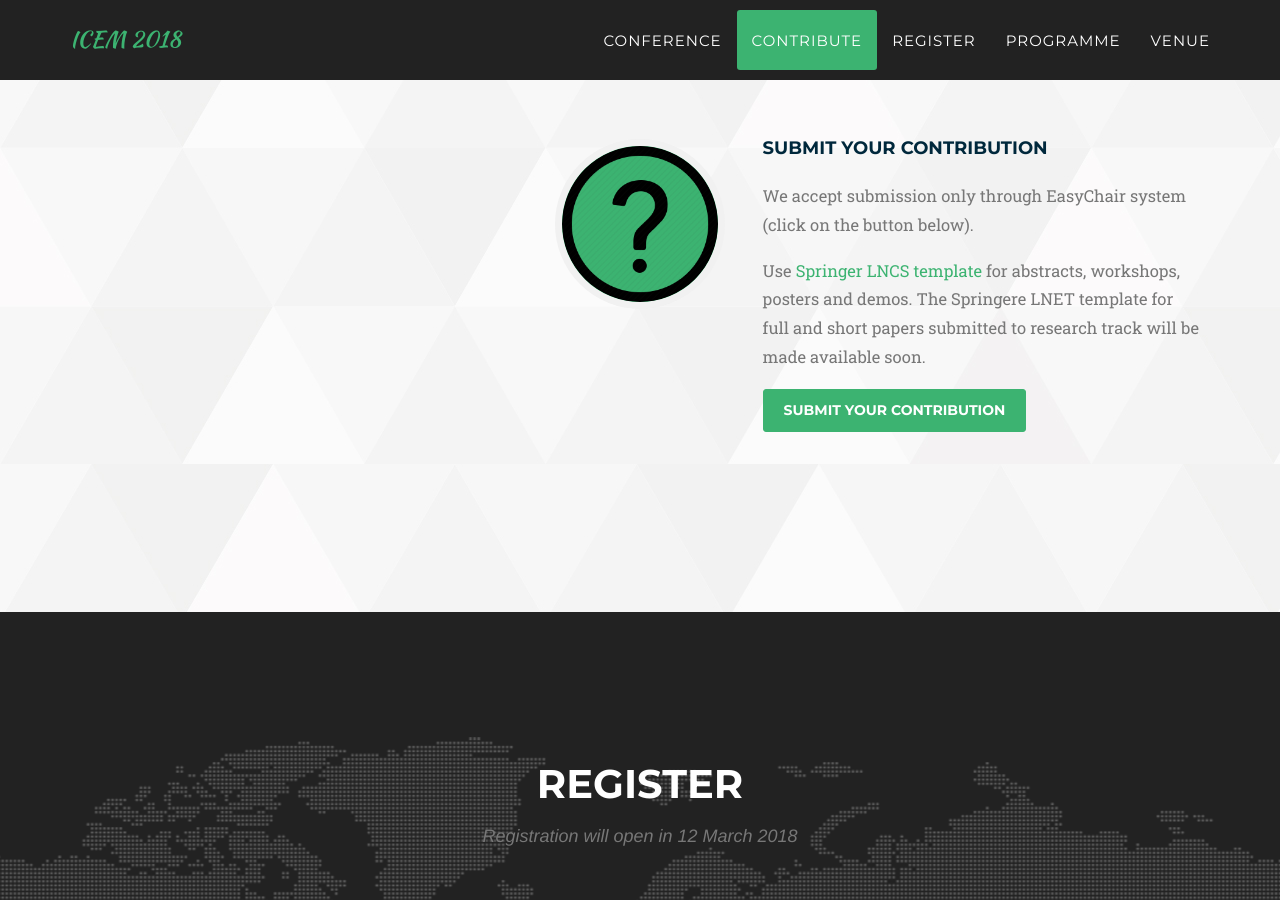
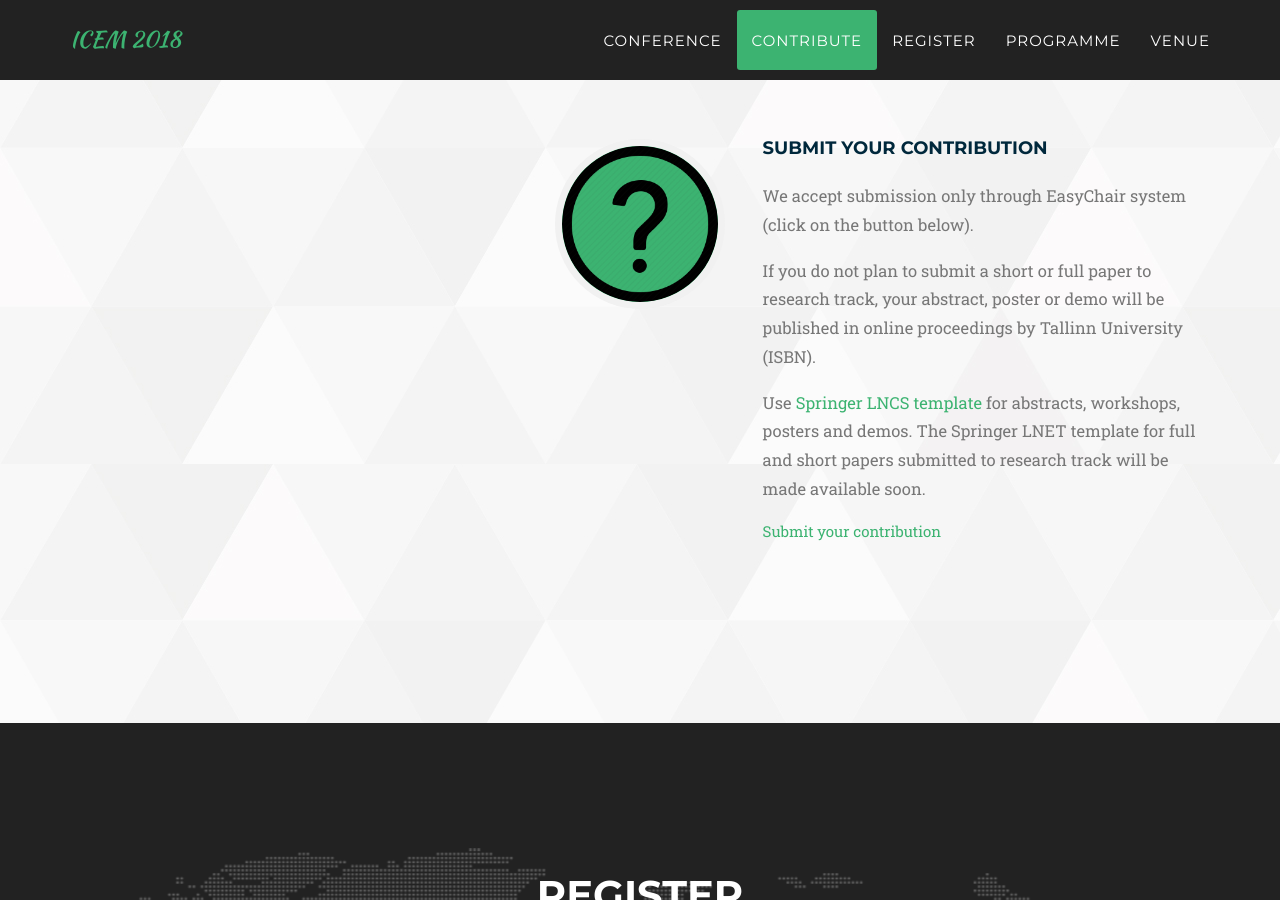
Before and after one commit to MJoosep/ICEM, a Jekyll site: the page built from index.html, in a window 1280 px wide and 900 px high, scrolled down 6176 px. Built offline with Jekyll 4.4.1, drawn with Linux system fonts in a browser that asks for light colours; some web fonts are replaced.

Commit message:
Update contribute.html

```diff
--- a/_includes/2017_data/contribute.html
+++ b/_includes/2017_data/contribute.html
@@ -75,9 +75,10 @@
                                 </div>
                                 <div class="timeline-heading">
                                     <p class="text-muted">We accept submission only through EasyChair system (click on the button below).</p>
-                                    <p class="text-muted">Use <a href="http://www.springer.com/gp/computer-science/lncs/conference-proceedings-guidelines">Springer LNCS template</a> for abstracts, workshops, posters and demos. The Springere LNET template for full and short papers submitted to research track will be made available soon. </p></p>
+                                    <p class="text-muted">If you do not plan to submit a short or full paper to research track, your abstract, poster or demo will be published in online proceedings by Tallinn University (ISBN). </p>
+                                    <p class="text-muted">Use <a href="http://www.springer.com/gp/computer-science/lncs/conference-proceedings-guidelines">Springer LNCS template</a> for abstracts, workshops, posters and demos. The Springer LNET template for full and short papers submitted to research track will be made available soon.</p>
                                 </div>
-                                <a href="{{"/submitPaper" | prepend: site.baseurl }}" class="page-scroll btn btn-sm">Submit your contribution</a>
+                                <a href="https://easychair.org/conferences/?conf=icem2018">Submit your contribution</a>
                             </div>
                         </li>
                         <!--li>
```
